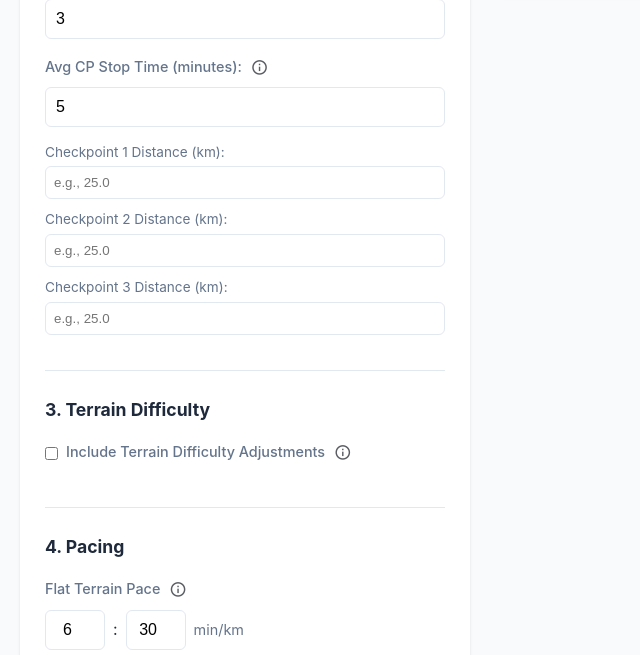
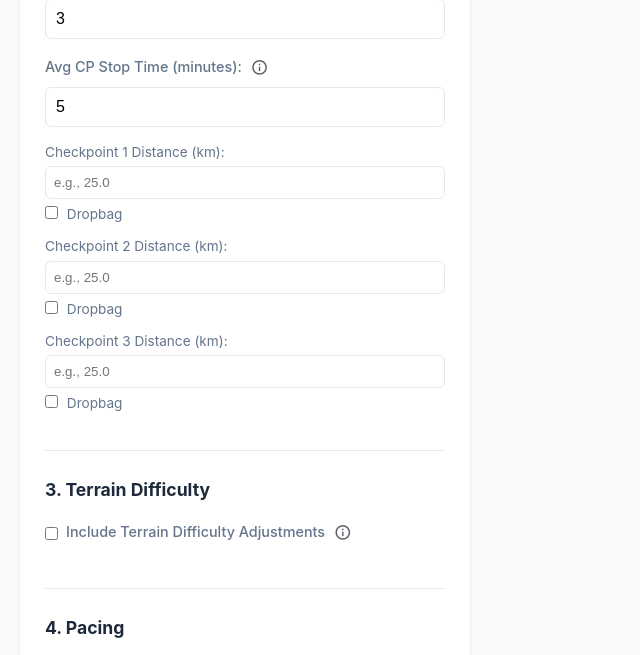
Before and after one commit to lennon101/RaceCraft, a Flask app: page / in a window 1280 px wide. Shown: the part 517-1172 px from the top of the page, without its empty margins (0-640 px from the left). Run offline with Flask 3, Linux system fonts and the light colour scheme.

Commit message:
Add dropbag checkbox and table feature - backend and frontend implementation
Co-authored-by: lennon101 <1709944+lennon101@users.noreply.github.com>

```diff
--- a/app.py
+++ b/app.py
@@ -451,6 +451,75 @@ def format_time(minutes):
     secs = int((minutes % 1) * 60)
     return f"{hours:02d}:{mins:02d}:{secs:02d}"
 
+def calculate_dropbag_contents(segments, checkpoint_dropbags, num_checkpoints):
+    """
+    Calculate dropbag contents for each checkpoint with a dropbag.
+
+    Logic:
+    - If a checkpoint has a dropbag, it contains carbs/hydration for the next segment(s)
+      until the next checkpoint with a dropbag.
+    - If a checkpoint doesn't have a dropbag, accumulate to the previous checkpoint with a dropbag.
+
+    Args:
+        segments: List of calculated segments with target_carbs and target_water
+        checkpoint_dropbags: List of booleans indicating which checkpoints have dropbags
+        num_checkpoints: Number of checkpoints
+
+    Returns:
+        List of dropbag contents: [{'checkpoint': 'CP1', 'carbs': 120, 'hydration': 1.5}, ...]
+    """
+    if not checkpoint_dropbags or len(checkpoint_dropbags) == 0:
+        return []
+
+    dropbag_contents = []
+
+    # Build a mapping of checkpoint index to their dropbag contents
+    # dropbag_accumulation[cp_index] = {'carbs': X, 'hydration': Y}
+    dropbag_accumulation = {}
+
+    # Initialize dropbag checkpoints
+    for i, has_dropbag in enumerate(checkpoint_dropbags):
+        if has_dropbag:
+            dropbag_accumulation[i] = {'carbs': 0, 'hydration': 0.0}
+
+    # If no dropbags are checked, return empty
+    if not dropbag_accumulation:
+        return []
+
+    # Iterate through segments and accumulate nutrition
+    # Segments: Start -> CP1 (seg 0), CP1 -> CP2 (seg 1), ..., CPn -> Finish (seg n)
+    for seg_idx, segment in enumerate(segments):
+        # Skip the first segment (Start -> CP1) as it's not part of any dropbag
+        if seg_idx == 0:
+            continue
+
+        # seg_idx corresponds to: seg 1 = CP1->CP2, seg 2 = CP2->CP3, etc.
+        # The checkpoint that would carry this segment's nutrition is at index seg_idx - 1
+        checkpoint_idx = seg_idx - 1
+
+        # Find the last checkpoint with a dropbag at or before this checkpoint
+        target_dropbag_cp = None
+        for i in range(checkpoint_idx, -1, -1):
+            if i in dropbag_accumulation:
+                target_dropbag_cp = i
+                break
+
+        # If we found a dropbag checkpoint, accumulate this segment's nutrition
+        if target_dropbag_cp is not None:
+            dropbag_accumulation[target_dropbag_cp]['carbs'] += segment['target_carbs']
+            dropbag_accumulation[target_dropbag_cp]['hydration'] += segment['target_water']
+
+    # Convert to output format
+    for cp_idx in sorted(dropbag_accumulation.keys()):
+        contents = dropbag_accumulation[cp_idx]
+        dropbag_contents.append({
+            'checkpoint': f'CP{cp_idx + 1}',
+            'carbs': contents['carbs'],
+            'hydration': round(contents['hydration'], 1)
+        })
+
+    return dropbag_contents
+
 @app.route('/')
 def index():
     """Render main page."""
@@ -522,6 +591,7 @@ def calculate():
 
         # Parse inputs
         checkpoint_distances = data.get('checkpoint_distances', [])
+        checkpoint_dropbags = data.get('checkpoint_dropbags', [])  # New: dropbag status
         segment_terrain_types = data.get('segment_terrain_types', [])
         avg_cp_time = float(data.get('avg_cp_time', 5))
         z2_pace = float(data.get('z2_pace', 6.5))  # in minutes per km
@@ -663,9 +733,13 @@ def calculate():
             step = len(elevation_profile) // 500
             elevation_profile = elevation_profile[::step]
 
+        # Calculate dropbag contents
+        dropbag_contents = calculate_dropbag_contents(segments, checkpoint_dropbags, num_checkpoints)
+
         return jsonify({
             'segments': segments,
             'elevation_profile': elevation_profile,
+            'dropbag_contents': dropbag_contents,
             'summary': {
                 'total_distance': round(total_distance, 2),
                 'total_moving_time': round(total_moving_time, 2),
--- a/static/css/style.css
+++ b/static/css/style.css
@@ -297,6 +297,20 @@ header h2.subtitle {
     cursor: pointer;
 }
 
+.dropbag-label {
+    display: inline-block;
+    margin-top: 5px;
+    font-size: 0.85rem;
+    color: var(--text-secondary);
+    cursor: pointer;
+}
+
+.dropbag-label input[type="checkbox"] {
+    width: auto;
+    margin-right: 5px;
+    cursor: pointer;
+}
+
 .actions {
     display: flex;
     flex-direction: column;
@@ -398,6 +412,14 @@ header h2.subtitle {
     overflow-x: auto;
     border-radius: 8px;
     border: 1px solid var(--border-color);
+    margin-bottom: 20px;
+}
+
+.table-container h3 {
+    margin: 0 0 15px 0;
+    padding: 15px 15px 0 15px;
+    color: var(--text-primary);
+    font-size: 1.1rem;
 }
 
 table {
--- a/static/js/app.js
+++ b/static/js/app.js
@@ -2,10 +2,12 @@
 let currentPlan = {
     gpx_filename: null,
     checkpoint_distances: [],
+    checkpoint_dropbags: [],  // Track which checkpoints have dropbags
     segment_terrain_types: [],
     segments: null,
     summary: null,
     elevation_profile: null,
+    dropbag_contents: null,  // Calculated dropbag contents for each CP
     loadedFilename: null  // Track the currently loaded plan filename
 };
 
@@ -422,10 +424,12 @@ function generateCheckpointInputs() {
     const numCheckpoints = parseInt(numCheckpointsInput.value) || 0;
     checkpointDistancesContainer.innerHTML = '';
 
-    // Create only checkpoint distance inputs
+    // Create checkpoint distance inputs with dropbag checkbox
     for (let i = 0; i < numCheckpoints; i++) {
         const div = document.createElement('div');
         div.className = 'checkpoint-input';
+
+        const hasDropbag = currentPlan.checkpoint_dropbags[i] || false;
 
         div.innerHTML = `
             <label>Checkpoint ${i + 1} Distance (km):</label>
@@ -436,6 +440,13 @@ function generateCheckpointInputs() {
                    min="0"
                    value="${currentPlan.checkpoint_distances[i] || ''}"
                    placeholder="e.g., 25.0" />
+            <label class="dropbag-label">
+                <input type="checkbox"
+                       class="checkpoint-dropbag"
+                       data-index="${i}"
+                       ${hasDropbag ? 'checked' : ''} />
+                Dropbag
+            </label>
         `;
         checkpointDistancesContainer.appendChild(div);
     }
@@ -443,6 +454,15 @@ function generateCheckpointInputs() {
     // Add event listeners for real-time updates
     document.querySelectorAll('.checkpoint-distance').forEach(input => {
         input.addEventListener('change', () => {
+            if (currentPlan.gpx_filename) {
+                calculateRacePlan();
+            }
+        });
+    });
+
+    // Add event listeners for dropbag checkboxes
+    document.querySelectorAll('.checkpoint-dropbag').forEach(checkbox => {
+        checkbox.addEventListener('change', () => {
             if (currentPlan.gpx_filename) {
                 calculateRacePlan();
             }
@@ -531,6 +551,11 @@ async function calculateRacePlan() {
         .map(input => parseFloat(input.value))
         .filter(val => !isNaN(val));
 
+    // Gather checkpoint dropbag status
+    const dropbagCheckboxes = document.querySelectorAll('.checkpoint-dropbag');
+    currentPlan.checkpoint_dropbags = Array.from(dropbagCheckboxes)
+        .map(checkbox => checkbox.checked);
+
     // Gather segment terrain types (only if terrain difficulty is enabled)
     const terrainEnabled = terrainEnabledInput.checked;
     if (terrainEnabled) {
@@ -562,6 +587,7 @@ async function calculateRacePlan() {
     const requestData = {
         gpx_filename: currentPlan.gpx_filename,
         checkpoint_distances: currentPlan.checkpoint_distances,
+        checkpoint_dropbags: currentPlan.checkpoint_dropbags,
         segment_terrain_types: currentPlan.segment_terrain_types,
         avg_cp_time: avgCpTime,
         z2_pace: z2Pace,
@@ -601,10 +627,11 @@ async function calculateRacePlan() {
 }
 
 function displayResults(data) {
-    const { segments, summary, elevation_profile } = data;
+    const { segments, summary, elevation_profile, dropbag_contents } = data;
 
-    // Store elevation profile
+    // Store elevation profile and dropbag contents
     currentPlan.elevation_profile = elevation_profile;
+    currentPlan.dropbag_contents = dropbag_contents;
 
     // Render elevation chart if profile exists
     if (elevation_profile && elevation_profile.length > 0) {
@@ -674,6 +701,28 @@ function displayResults(data) {
         tbody.appendChild(row);
     });
 
+    // Render dropbag table if dropbag_contents exists
+    const dropbagTableContainer = document.getElementById('dropbag-table-container');
+    const dropbagTbody = document.getElementById('dropbag-tbody');
+
+    if (dropbag_contents && dropbag_contents.length > 0) {
+        dropbagTbody.innerHTML = '';
+
+        dropbag_contents.forEach(item => {
+            const row = document.createElement('tr');
+            row.innerHTML = `
+                <td><strong>${item.checkpoint}</strong></td>
+                <td>${item.carbs}</td>
+                <td>${item.hydration}</td>
+            `;
+            dropbagTbody.appendChild(row);
+        });
+
+        dropbagTableContainer.style.display = 'block';
+    } else {
+        dropbagTableContainer.style.display = 'none';
+    }
+
     // Show results
     noResults.style.display = 'none';
     resultsContainer.style.display = 'block';
@@ -733,6 +782,7 @@ async function savePlan(forceSaveAs = false) {
         force_save_as: forceSaveAs,  // Let backend know this is a Save As operation
         gpx_filename: currentPlan.gpx_filename,
         checkpoint_distances: currentPlan.checkpoint_distances,
+        checkpoint_dropbags: currentPlan.checkpoint_dropbags,
         segment_terrain_types: currentPlan.segment_terrain_types,
         avg_cp_time: parseFloat(document.getElementById('avg-cp-time').value),
         z2_pace: parseFloat(document.getElementById('z2-pace-min').value) + parseFloat(document.getElementById('z2-pace-sec').value) / 60,
@@ -745,7 +795,8 @@ async function savePlan(forceSaveAs = false) {
         skill_level: parseFloat(document.getElementById('skill-level').value),
         segments: currentPlan.segments,
         summary: currentPlan.summary,
-        elevation_profile: currentPlan.elevation_profile
+        elevation_profile: currentPlan.elevation_profile,
+        dropbag_contents: currentPlan.dropbag_contents
     };
 
     try {
@@ -837,6 +888,7 @@ async function loadPlan(filename) {
             // Load plan data into form
             currentPlan.gpx_filename = data.gpx_filename;
             currentPlan.checkpoint_distances = data.checkpoint_distances || [];
+            currentPlan.checkpoint_dropbags = data.checkpoint_dropbags || [];
             currentPlan.segment_terrain_types = data.segment_terrain_types || [];
 
             document.getElementById('num-checkpoints').value = currentPlan.checkpoint_distances.length;
@@ -860,7 +912,7 @@ async function loadPlan(filename) {
             document.getElementById('skill-level').value = data.skill_level || 0.5;
             terrainSkillContainer.style.display = hasTerrainTypes ? 'block' : 'none';
 
-            // Generate checkpoint inputs and populate
+            // Generate checkpoint inputs and populate (this will restore dropbag checkboxes)
             generateCheckpointInputs();
 
             // Load results if available
@@ -869,6 +921,7 @@ async function loadPlan(filename) {
                 currentPlan.summary = data.summary;
                 currentPlan.race_start_time = data.race_start_time;
                 currentPlan.elevation_profile = data.elevation_profile || null;
+                currentPlan.dropbag_contents = data.dropbag_contents || null;
 
                 // If no elevation profile, recalculate to get it
                 if (!currentPlan.elevation_profile) {
--- a/templates/index.html
+++ b/templates/index.html
@@ -259,6 +259,23 @@
                             </tbody>
                         </table>
                     </div>
+
+                    <!-- Drop Bag Table -->
+                    <div class="table-container" id="dropbag-table-container" style="display: none;">
+                        <h3>Drop Bag contents for each CP</h3>
+                        <table id="dropbag-table">
+                            <thead>
+                                <tr>
+                                    <th>Checkpoint</th>
+                                    <th>Carb Target (g)</th>
+                                    <th>Hydration Target (L)</th>
+                                </tr>
+                            </thead>
+                            <tbody id="dropbag-tbody">
+                                <!-- Dropbag contents will be populated here -->
+                            </tbody>
+                        </table>
+                    </div>
                 </div>
 
                 <div id="no-results" class="placeholder">
```
Also changed, not shown: 1 other file.
